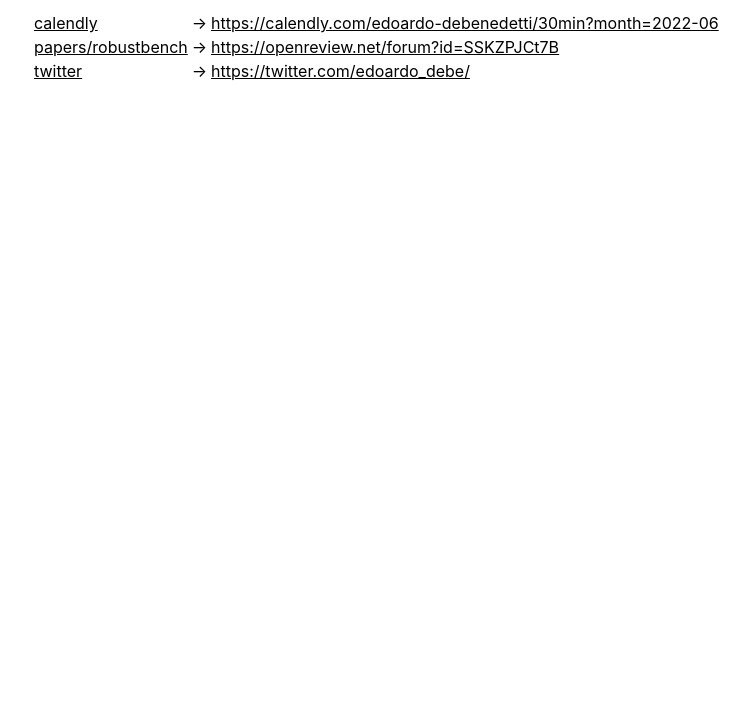
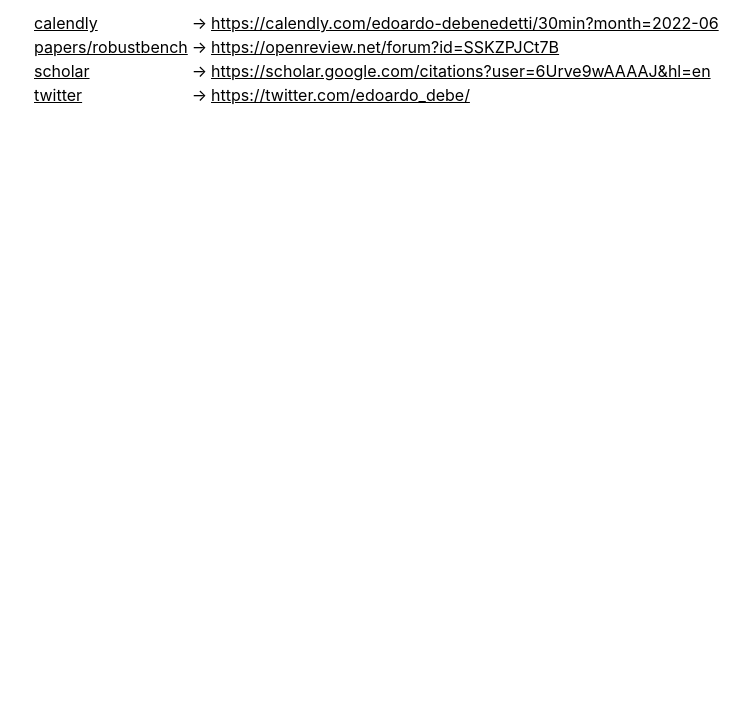
Before and after one commit to dedeswim/go, a plain HTML site: page index.html in a window 1280 px wide. Shown: the part 91-800 px from the top of the page, without its empty margins (1-750 px from the left). Drawn offline with Linux system fonts and the light colour scheme.

Commit message:
Set key "scholar" → "https://scholar.google.com/ci

```diff
--- a/index.csv
+++ b/index.csv
@@ -2,3 +2,4 @@
 papers/robustbench,https://openreview.net/forum?id=SSKZPJCt7B
 calendly,https://calendly.com/edoardo-debenedetti/30min?month=2022-06
 twitter,https://twitter.com/edoardo_debe/
+scholar,https://scholar.google.com/citations?user=6Urve9wAAAAJ&hl=en
--- a/index.html
+++ b/index.html
@@ -10,4 +10,4 @@
 td:nth-child(1) { text-align: left }
 </style>
 <h1>gitlinks</h1>
-<table><tbody><tr><td><a href="calendly">calendly</a></td><td>→</td><td><a href="https://calendly.com/edoardo-debenedetti/30min?month=2022-06">https://calendly.com/edoardo-debenedetti/30min?month=2022-06</a></td></li><tr><td><a href="papers/robustbench">papers/robustbench</a></td><td>→</td><td><a href="https://openreview.net/forum?id=SSKZPJCt7B">https://openreview.net/forum?id=SSKZPJCt7B</a></td></li><tr><td><a href="twitter">twitter</a></td><td>→</td><td><a href="https://twitter.com/edoardo_debe/">https://twitter.com/edoardo_debe/</a></td></li></tbody></table>
+<table><tbody><tr><td><a href="calendly">calendly</a></td><td>→</td><td><a href="https://calendly.com/edoardo-debenedetti/30min?month=2022-06">https://calendly.com/edoardo-debenedetti/30min?month=2022-06</a></td></li><tr><td><a href="papers/robustbench">papers/robustbench</a></td><td>→</td><td><a href="https://openreview.net/forum?id=SSKZPJCt7B">https://openreview.net/forum?id=SSKZPJCt7B</a></td></li><tr><td><a href="scholar">scholar</a></td><td>→</td><td><a href="https://scholar.google.com/citations?user=6Urve9wAAAAJ&hl=en">https://scholar.google.com/citations?user=6Urve9wAAAAJ&hl=en</a></td></li><tr><td><a href="twitter">twitter</a></td><td>→</td><td><a href="https://twitter.com/edoardo_debe/">https://twitter.com/edoardo_debe/</a></td></li></tbody></table>
```
Also changed, not shown: scholar/index.html (added, +1 -0 lines).
